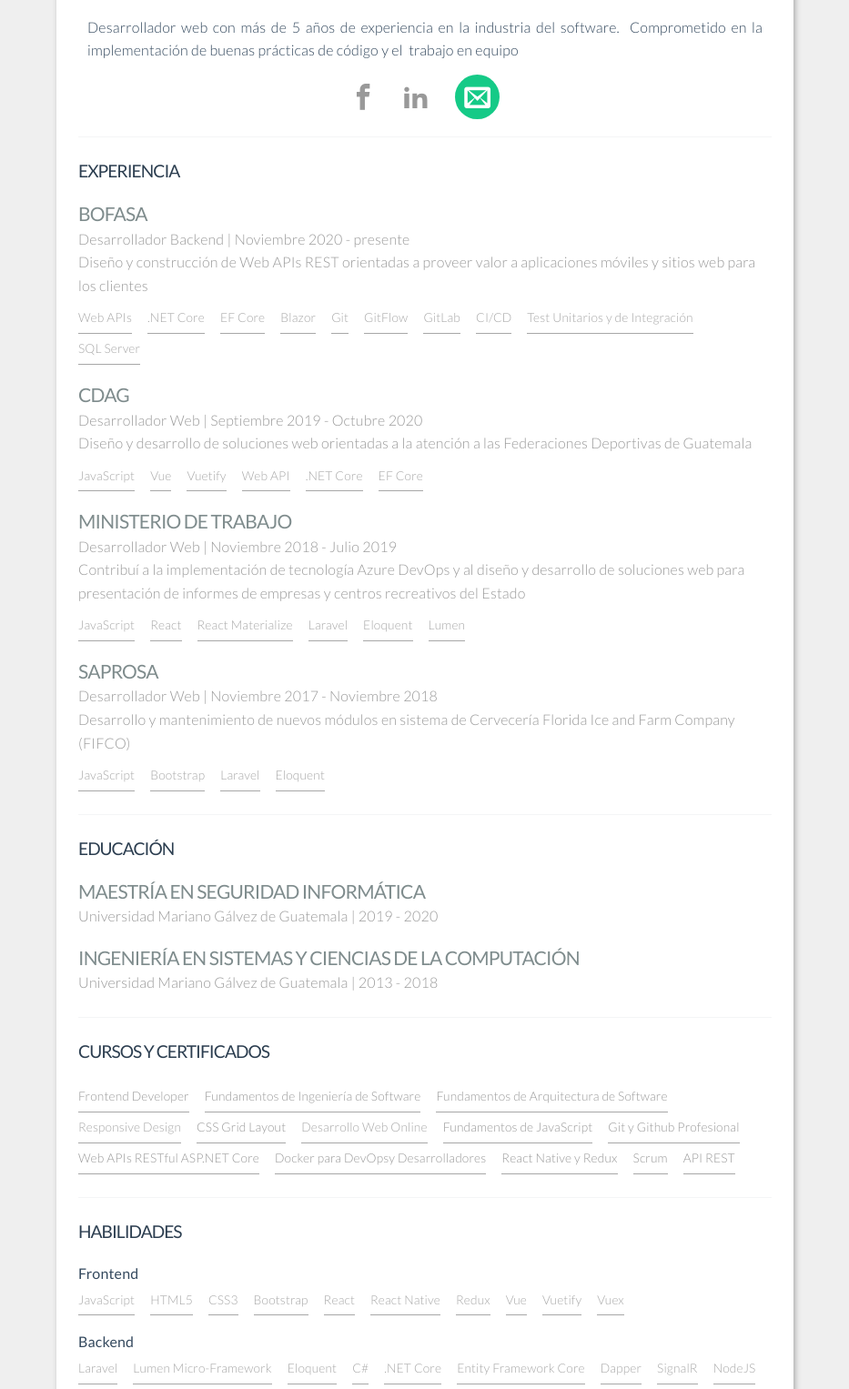
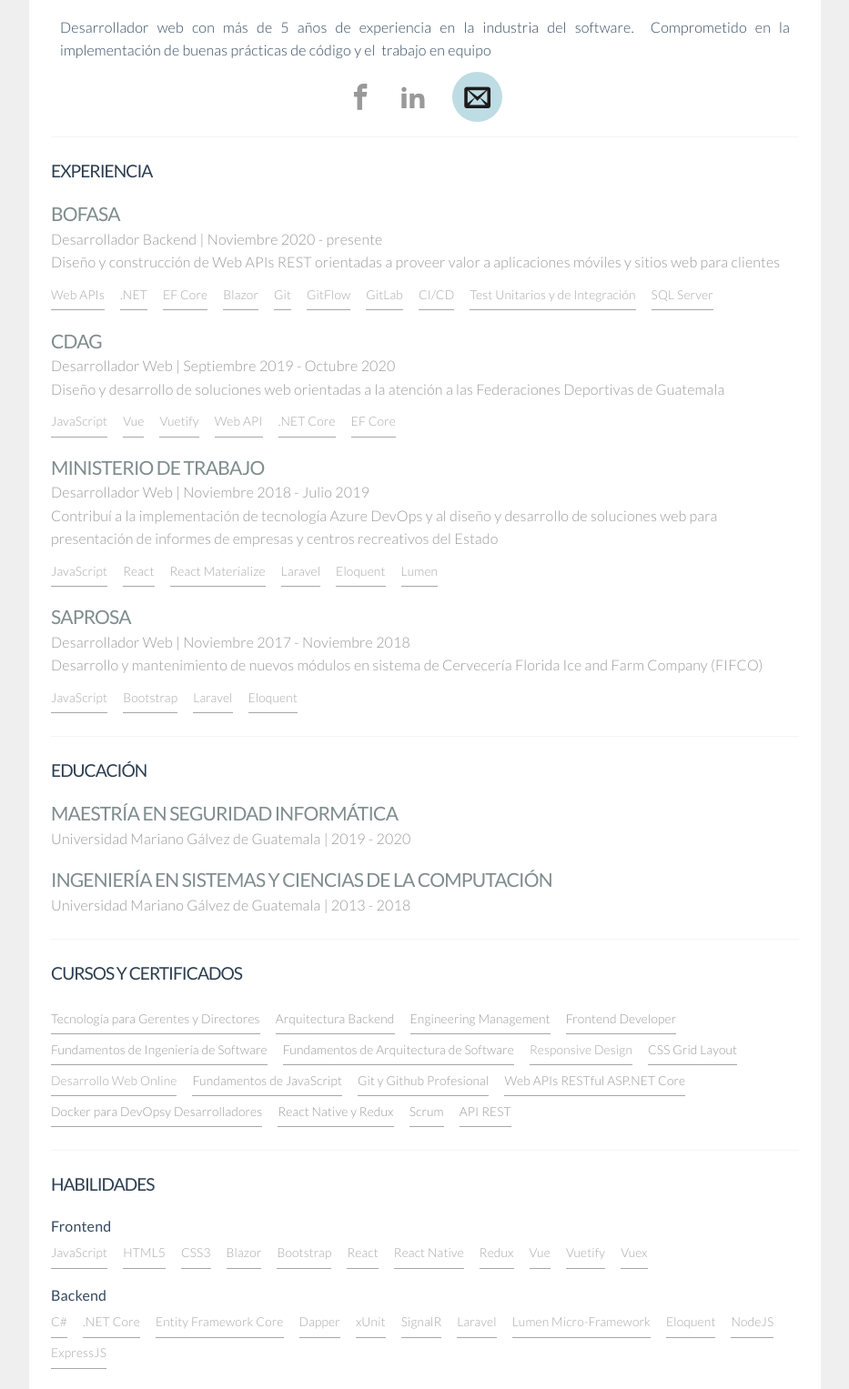
Before and after one commit to apiedrasantag/apiedrasanta.github.io, a plain HTML site: page index.html in a window 1280 px wide. Shown: the part 320-1847 px from the top of the page at 91% size, without its empty margins (173-1106 px from the left). Drawn offline with Linux system fonts and the light colour scheme; files whose address does not match are found by name.

Commit message:
Actualización certificados y diseño

```diff
--- a/css/main.css
+++ b/css/main.css
@@ -198,18 +198,18 @@ ul.resume_social li a {
 
 .footer {
     padding: 1em;
-    background: #15ca87;
+    background: #bedce3;
     text-align: center;
 }
 
 .footer * {
     margin: 0;
-    color: white !important;
+    color: #1c1c1c !important;
 }
 
 .button-contact {
-    background-color: #15ca87;
+    background-color: #bedce3;
     border-radius: 100%;
-    color: white !important;
-    padding: 10px;
+    color: #1c1c1c !important;
+    padding: 13px;
 }
--- a/css/responsive.css
+++ b/css/responsive.css
@@ -9,14 +9,17 @@ Larger than Desktop screen: 120.0rem (1920px)*/
     }
 
     .resume__content{
-        box-shadow: 2px 2px 6px #AAA;
+        /*box-shadow: 2px 2px 6px #AAA;*/
+        /* border-left: 1px solid #dfdfdf;
+        border-right: 1px solid #dfdfdf;
+        border-top: 1px solid #dfdfdf; */
     }
 }
 
 /* Larger than tablet screen */
 @media (min-width: 80.0rem) {
     .resume {
-        padding: 0 15.5rem;
+        padding: 0 12.5rem;
     }
 }
 
--- a/index.html
+++ b/index.html
@@ -76,19 +76,19 @@
                         </picture>
                         <div>
                             <h1 class="resume__name">Alfonso Piedrasanta</h1>
-                            <h3 class="resume__job">Desarrollador Web</h3>
+                            <h3 class="resume__job">Desarrollador Senior</h3>
                         </div>
                         <div class="column column-100">
                             <p class="resume__description" >Desarrollador web con más de 5 años de experiencia en la industria del software.  Comprometido en la implementación de buenas prácticas de código y el  trabajo en equipo</p>
                             <ul class="resume_social">
                                 <li>
-                                    <a href="https://www.facebook.com/apiedrasantag" target="_blank" class="icon-facebook"></a>
+                                    <a href="https://www.facebook.com/apiedrasantag" title="Sígueme en Facebook" target="_blank" class="icon-facebook"></a>
                                 </li>
                                 <li>
-                                    <a href="https://linkedin.com/in/alfonso-piedrasanta" target="_blank" class="icon-linkedin2"></a>
+                                    <a href="https://linkedin.com/in/alfonso-piedrasanta" title="Contáctame en Linkedin" target="_blank" class="icon-linkedin2"></a>
                                 </li>
                                 <li>
-                                    <a href="mailto:apiedrasantag@gmail.com" class="icon-envelop button-contact"></a>
+                                    <a href="mailto:apiedrasantag@gmail.com" title="Envíame un Mail" class="icon-envelop button-contact"></a>
                                 </li>
                             </ul>
                         </div>
@@ -105,11 +105,11 @@
                             <div class="resume__experience">
                                 <a href="https://bofasa.com/" target="blank"><h4>BOFASA</h4></a>
                                 <p>Desarrollador Backend | Noviembre 2020 - presente</p>
-                                <p>Diseño y construcción de Web APIs REST orientadas a proveer valor a aplicaciones móviles y sitios web para los clientes</p>
+                                <p>Diseño y construcción de Web APIs REST orientadas a proveer valor a aplicaciones móviles y sitios web para clientes</p>
                                 <div>
                                     <ul class="resume__languages">
                                         <li>Web APIs</li>
-                                        <li>.NET Core</li>
+                                        <li>.NET</li>
                                         <li>EF Core</li>
                                         <li>Blazor</li>
                                         <li>Git</li>
@@ -137,6 +137,7 @@
                                     </ul>
                                 </div>
                             </div>
+
                             <div class="resume__experience">
                                 <a href="https://www.mintrabajo.gob.gt/" target="_blank"><h4>MINISTERIO DE TRABAJO</h4></a>
                                 <p>Desarrollador Web | Noviembre 2018 - Julio 2019</p>
@@ -152,6 +153,7 @@
                                     </ul>
                                 </div>
                             </div>
+
                             <div class="resume__experience">
                                 <a href="http://saprosa.com/" target="_blank"><h4>SAPROSA</h4></a>
                                 <p>Desarrollador Web | Noviembre 2017 - Noviembre 2018</p>
@@ -165,6 +167,7 @@
                                     </ul>
                                 </div>
                             </div>
+
                        </div>
                    </article>
                    <hr>
@@ -190,6 +193,9 @@
                         </header>
                         <div>
                             <ul class="resume__languages">
+                                <li><a href="https://platzi.com/p/alfonsopiedrasantagarcia/curso/1882-tecnologia-gerentes/diploma/detalle/" target="_blank" rel="noopener noreferrer">Tecnología para Gerentes y Directores</a></li>
+                                <li><a href="https://platzi.com/p/alfonsopiedrasantagarcia/curso/2164-practico-backend/diploma/detalle/" target="_blank" rel="noopener noreferrer">Arquitectura Backend</a></li>
+                                <li><a href="https://platzi.com/p/alfonsopiedrasantagarcia/curso/1732-eng-management/diploma/detalle/" target="_blank" rel="noopener noreferrer">Engineering Management</a></li>
                                 <li><a href="https://platzi.com/p/alfonsopiedrasantagarcia/curso/1640-frontend-developer/diploma/detalle/" target="_blank" rel="noopener noreferrer">Frontend Developer</a></li>
                                 <li><a href="https://platzi.com/p/alfonsopiedrasantagarcia/curso/1098-ingenieria/diploma/detalle/" target="_blank" rel="noopener noreferrer">Fundamentos de Ingeniería de Software</a></li>
                                 <li><a href="https://platzi.com/p/alfonsopiedrasantagarcia/curso/1247-arquitectura-software/diploma/detalle/" target="_blank" rel="noopener noreferrer">Fundamentos de Arquitectura de Software</a></li>
@@ -218,6 +224,7 @@
                                     <li>JavaScript</li>
                                     <li>HTML5</li>
                                     <li>CSS3</li>
+                                    <li>Blazor</li>
                                     <li>Bootstrap</li>
                                     <li>React</li>
                                     <li>React Native</li>
@@ -230,14 +237,15 @@
                            <div class="resume__skills">
                                 <p>Backend</p>
                                 <ul class="resume__languages">
-                                    <li>Laravel</li>
-                                    <li>Lumen Micro-Framework</li>
-                                    <li>Eloquent</li>
                                     <li>C#</li>
                                     <li>.NET Core</li>
                                     <li>Entity Framework Core</li>
                                     <li>Dapper</li>
+                                    <li>xUnit</li>
                                     <li>SignalR</li>
+                                    <li>Laravel</li>
+                                    <li>Lumen Micro-Framework</li>
+                                    <li>Eloquent</li>
                                     <li>NodeJS</li>
                                     <li>ExpressJS</li>
                                 </ul>
```
